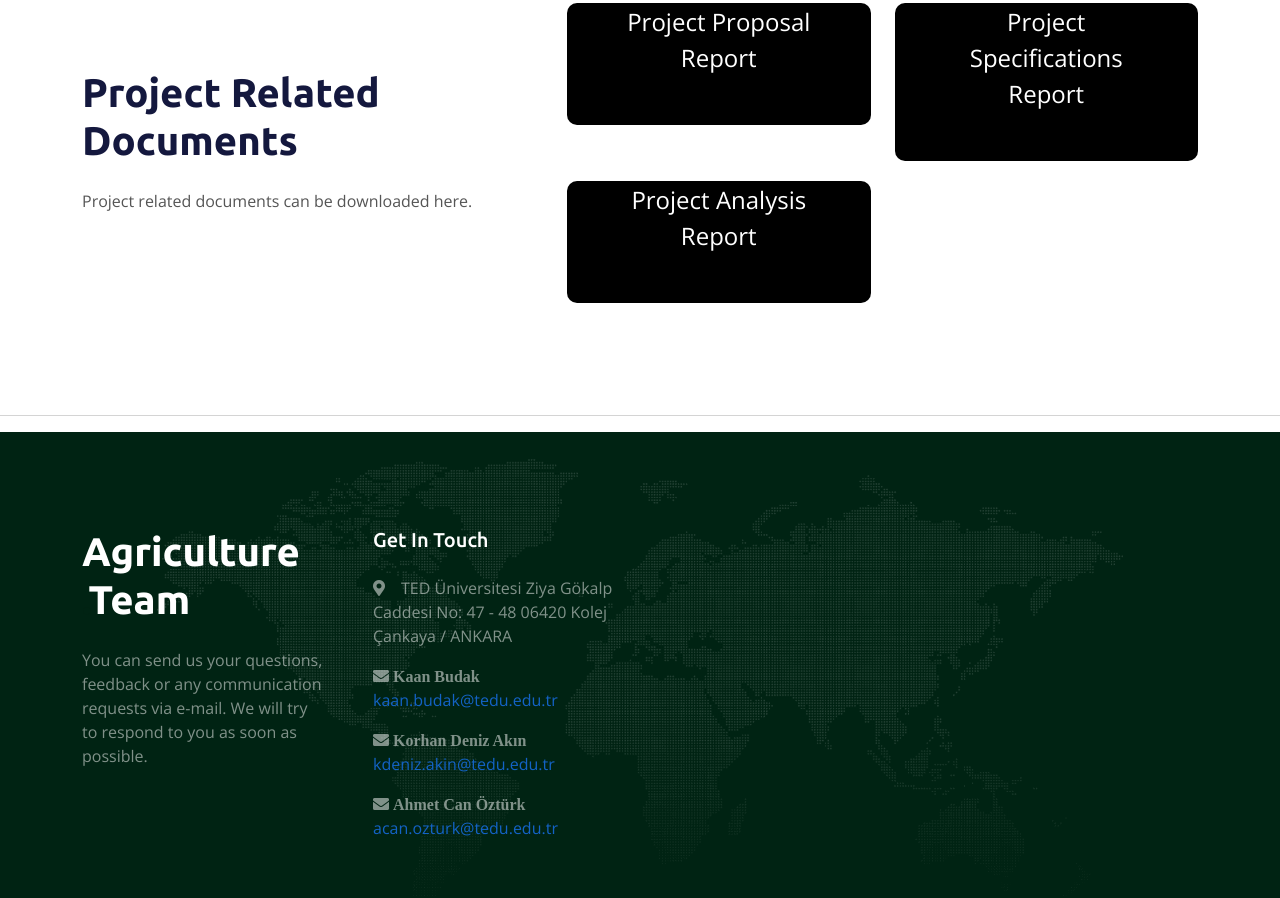
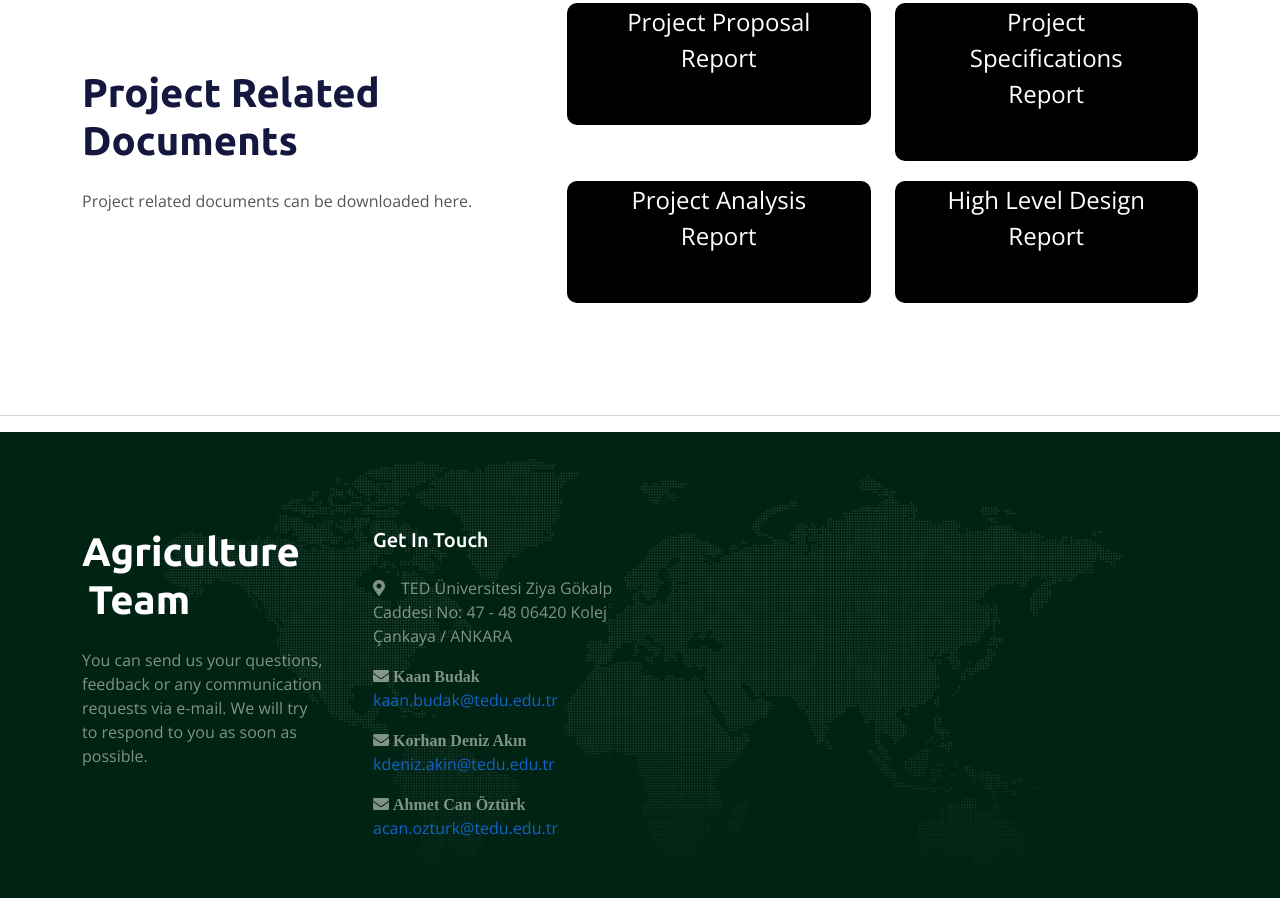
Before and after one commit to kdenizakin/agroautomated, a plain HTML site: page index.html in a window 1280 px wide. Shown: the part 3586-4484 px from the top of the page. Drawn offline with nearby package versions, Linux system fonts and the light colour scheme.

Commit message:
High level design report
High level design report added

```diff
--- a/index.html
+++ b/index.html
@@ -364,6 +364,14 @@
                     class="mb-0 text-white fs-4" >Project Analysis Report</a>
                 </div>
               </div>
+              <div class="col-6 wow fadeIn" data-wow-delay="0.1s" style="padding-top: 20px;
+                ">
+                  <div class="team-item bg-info text-center rounded p-5 pt-0" >
+                  <a
+                    href="project_related_files\AgroAutomaTED - CMPE 491 Senior Project - High-Level Design Report.pdf"
+                    class="mb-0 text-white fs-4" >High Level Design Report</a>
+                </div>
+              </div>
 
 
             </div>
```
